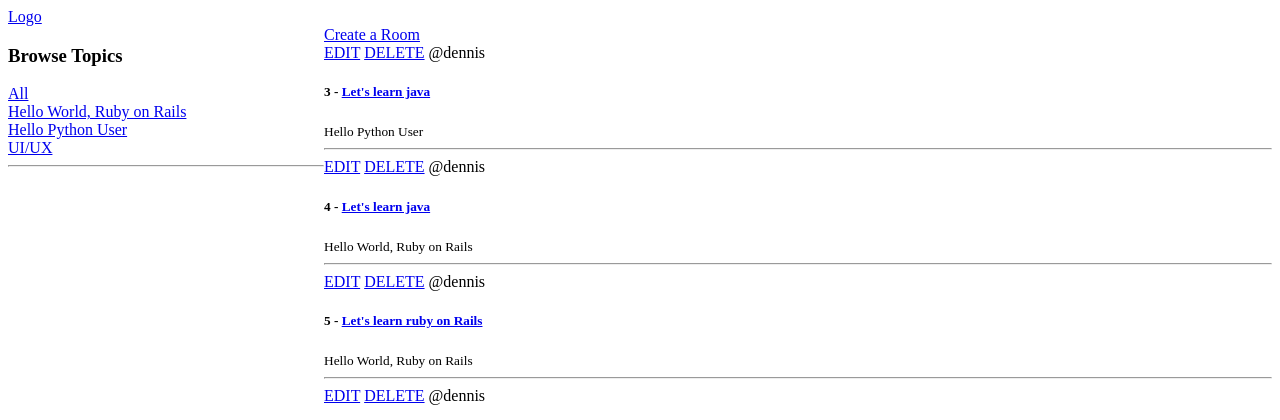
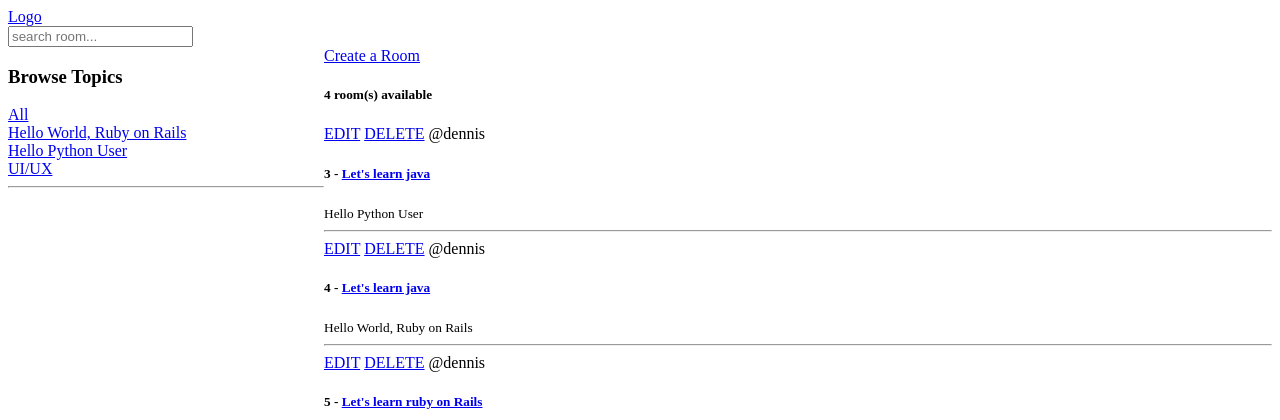
Before and after one commit to denscholar/Django-demo-project, a Django app: page / in a window 1280 px wide. Shown: the top 420 px of the page. Run offline with Django 4.2, Linux system fonts and the light colour scheme; data comes from the database, SQL or seed files in the repository.

Commit message:
Add the search functionality and add a search bar

```diff
--- a/base/templates/base/home.html
+++ b/base/templates/base/home.html
@@ -19,6 +19,7 @@
     </div>
     <div >
         <a href= {% url 'create-room' %}>Create a Room</a>
+        <h5>{{room_count}} room(s) available </h5>
         <div>
             {% for room in rooms %}
             <div>
--- a/base/views.py
+++ b/base/views.py
@@ -1,6 +1,7 @@
 from django.shortcuts import render, redirect
 from django.http import HttpResponse
 from .models import Room, Topic
+from django.db.models import Q
 from .forms import RoomForm
 
 # Create your views here.
@@ -9,11 +10,16 @@ from .forms import RoomForm
 def home(request):
     q = request.GET.get('q') if request.GET.get('q') != None else ''
 
-    rooms = Room.objects.filter(topic__name__icontains=q) # all the rooms based on the query
+    rooms = Room.objects.filter(
+    Q(topic__name__icontains=q) |
+    Q(name__icontains=q) |
+    Q(description__icontains=q)
+    ) # all the rooms based on the query
 
     topics = Topic.objects.all() #all the topics
+    room_count = rooms.count()
 
-    context = { 'rooms': rooms, 'topics': topics }
+    context = { 'rooms': rooms, 'topics': topics, 'room_count': room_count }
 
     return render(request, 'base/home.html', context )
 
--- a/templates/navbar.html
+++ b/templates/navbar.html
@@ -2,4 +2,9 @@
     <a href="/">
         Logo
     </a>
+
+    <form method="GET" action={% url 'home' %}>
+        <input type="text" name='q' placeholder='search room...'>
+
+    </form>
 </nav>
```
